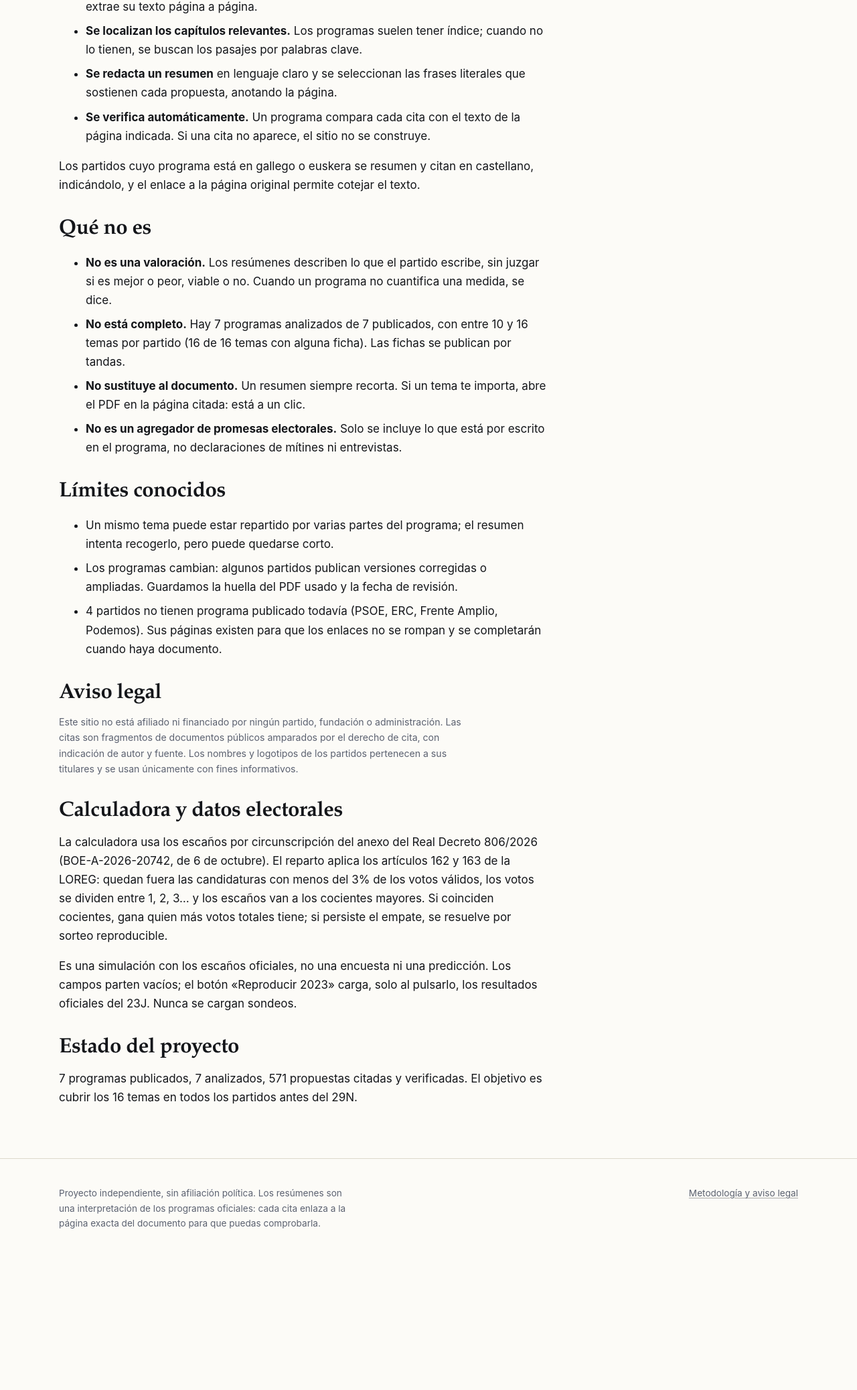
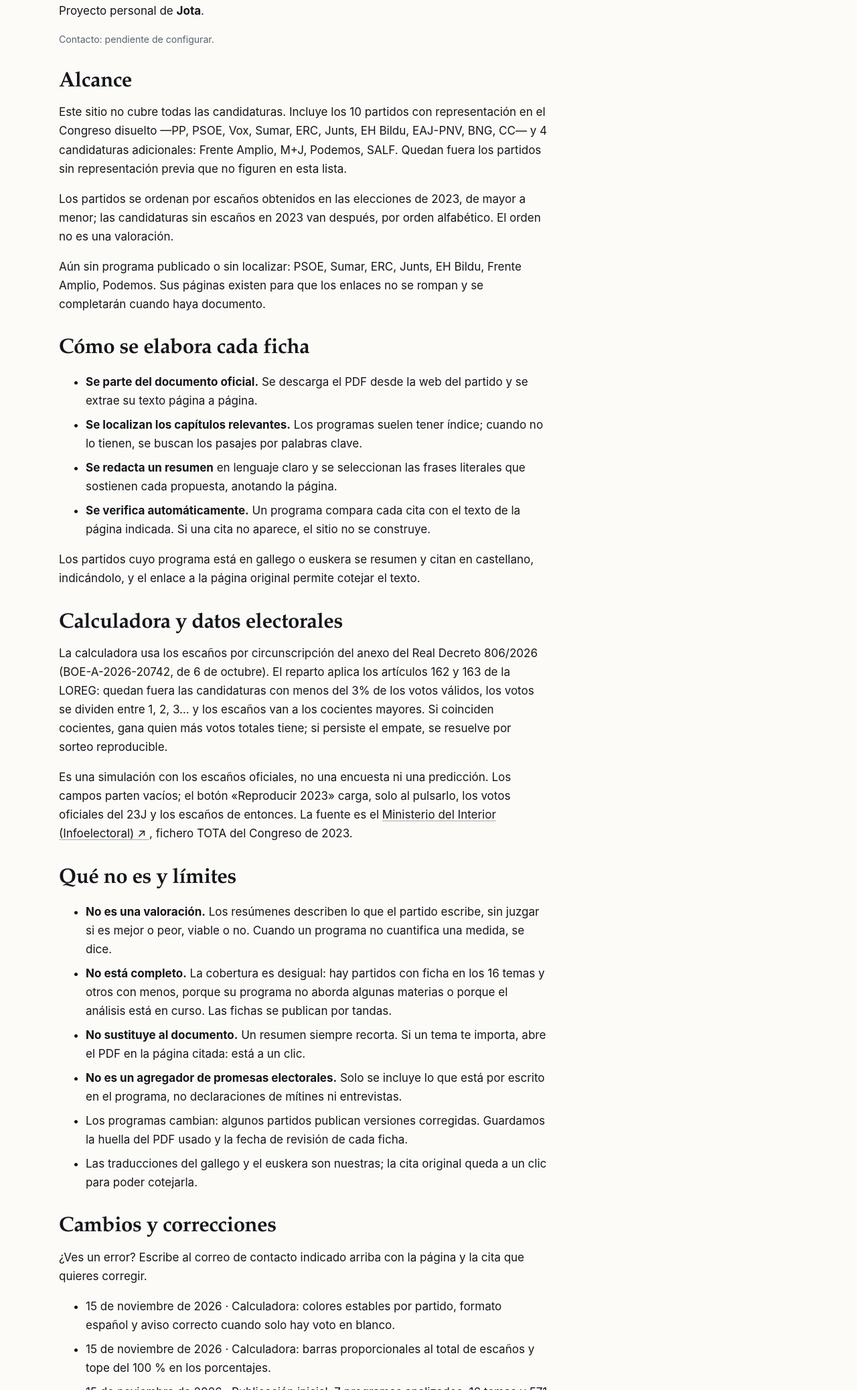
Before and after one commit to Jotis86/Elecciones_29N, an Astro site: page /sobre in a window 1280 px wide. Shown: the part 725-2800 px from the top of the page at 67% size. Before the commit the page ends 2619 px from the top, so only its background shows below. Built offline with nearby package versions, Linux system fonts and the light colour scheme; Astro itself is replaced by a stand-in of ours.

Commit message:
Metodología: autor, alcance, orden por escaños, privacidad y correcciones
- data/sitio.json con autor (Jota), fecha de actualización y registro de
  cambios; el pie muestra autor y fecha
- Sumar, Junts y EH Bildu se añaden como pendientes y el orden de partidos
  pasa a ser por escaños de 2023 (luego los que no tuvieron, por siglas)
- «Sobre» reescrita: quién lo hace, alcance con criterio explícito, qué no es,
  calculadora con fuente Infelectoral, correcciones, privacidad y aviso legal
  con responsable
- Se eliminan el recuento duplicado y la mención redundante a la financiación
- Validador: comprueba autor, fecha, contacto y correcciones de sitio.json

```diff
--- a/data/partidos.json
+++ b/data/partidos.json
@@ -7,6 +7,7 @@
     "programa": "La Reconstrucción Nacional",
     "estado": "disponible",
     "ambito": "Estatal",
+    "escanos2023": 137,
     "pdf": "pp.pdf",
     "pdf_oficial": "https://www.pp.es/wp-content/uploads/2026/11/LA-RECONSTRUCCION-NACIONAL.pdf",
     "pdf_archivado": null,
@@ -22,6 +23,7 @@
     "programa": null,
     "estado": "pendiente",
     "ambito": "Estatal",
+    "escanos2023": 121,
     "pdf": null,
     "pdf_oficial": null,
     "pdf_archivado": null,
@@ -37,6 +39,7 @@
     "programa": "Es sentido común",
     "estado": "disponible",
     "ambito": "Estatal",
+    "escanos2023": 33,
     "pdf": "vox.pdf",
     "pdf_oficial": "https://www.voxespana.es/wp-content/uploads/2026/11/Programa-completo-A5-1.pdf",
     "pdf_archivado": null,
@@ -45,34 +48,20 @@
     "notas": "Pendiente de confirmar que el PDF oficial es la versión completa."
   },
   {
-    "slug": "salf",
-    "siglas": "SALF",
-    "nombre": "Se Acabó La Fiesta",
-    "color": "#1B1B1B",
-    "programa": "Contrato electoral",
-    "estado": "disponible",
+    "slug": "sumar",
+    "siglas": "Sumar",
+    "nombre": "Sumar",
+    "color": "#E51C55",
+    "programa": null,
+    "estado": "pendiente",
     "ambito": "Estatal",
-    "pdf": "salf.pdf",
-    "pdf_oficial": "https://www.seacabolafiesta.com/SALF_Contrato_Electoral_29N.pdf",
+    "escanos2023": 31,
+    "pdf": null,
+    "pdf_oficial": null,
     "pdf_archivado": null,
-    "publicado": "2026-11-13",
-    "descargado": "2026-11-15",
-    "notas": "En FUENTES.md figura como «La ilusión de un país»; el documento se titula «Contrato electoral»."
-  },
-  {
-    "slug": "pumj",
-    "siglas": "M+J",
-    "nombre": "Por Un Mundo Más Justo",
-    "color": "#2A9D8F",
-    "programa": "Si no es justo, cámbialo",
-    "estado": "disponible",
-    "ambito": "Estatal",
-    "pdf": "por un mundo mas justo.pdf",
-    "pdf_oficial": "https://www.porunmundomasjusto.es/wp-content/uploads/2026/11/Castellano.pdf",
-    "pdf_archivado": null,
-    "publicado": "2026-11-12",
-    "descargado": "2026-11-15",
-    "notas": null
+    "publicado": null,
+    "descargado": null,
+    "notas": "Sin programa publicado en la fecha de revisión."
   },
   {
     "slug": "erc",
@@ -82,12 +71,45 @@
     "programa": "Programa electoral Congrés 2026",
     "estado": "pendiente",
     "ambito": "Cataluña",
+    "escanos2023": 7,
     "pdf": null,
     "pdf_oficial": null,
     "pdf_archivado": null,
     "publicado": null,
     "descargado": null,
     "notas": "Programa anunciado; PDF no localizado en la web del partido."
+  },
+  {
+    "slug": "junts",
+    "siglas": "Junts",
+    "nombre": "Junts per Catalunya",
+    "color": "#00A3A3",
+    "programa": null,
+    "estado": "pendiente",
+    "ambito": "Cataluña",
+    "escanos2023": 7,
+    "pdf": null,
+    "pdf_oficial": null,
+    "pdf_archivado": null,
+    "publicado": null,
+    "descargado": null,
+    "notas": "Sin programa publicado en la fecha de revisión."
+  },
+  {
+    "slug": "eh-bildu",
+    "siglas": "EH Bildu",
+    "nombre": "Euskal Herria Bildu",
+    "color": "#7AC143",
+    "programa": null,
+    "estado": "pendiente",
+    "ambito": "País Vasco",
+    "escanos2023": 6,
+    "pdf": null,
+    "pdf_oficial": null,
+    "pdf_archivado": null,
+    "publicado": null,
+    "descargado": null,
+    "notas": "Sin programa publicado en la fecha de revisión."
   },
   {
     "slug": "pnv",
@@ -97,12 +119,13 @@
     "programa": "Euskadi zaindu",
     "estado": "disponible",
     "ambito": "País Vasco",
+    "escanos2023": 5,
     "pdf": "pnv.pdf",
     "pdf_oficial": "https://www.eaj-pnv.eus/eu/adjuntos-agiriak/21765/pdf/hauteskunde-programa-a29",
     "pdf_archivado": null,
     "publicado": "2026-11-04",
     "descargado": "2026-11-15",
-    "notas": "Documento bilingüe en euskera y castellano."
+    "notas": "Documento en euskera."
   },
   {
     "slug": "bng",
@@ -112,6 +135,7 @@
     "programa": "Xerais 2026",
     "estado": "disponible",
     "ambito": "Galicia",
+    "escanos2023": 1,
     "pdf": "bng.pdf",
     "pdf_oficial": "https://www.bng.gal/media/bnggaliza/files/2026/11/12/26_bng_xerais_documentos_programa_electoral.pdf",
     "pdf_archivado": null,
@@ -127,6 +151,7 @@
     "programa": "Defiende Canarias",
     "estado": "disponible",
     "ambito": "Canarias",
+    "escanos2023": 1,
     "pdf": "canaria.pdf",
     "pdf_oficial": "https://coalicioncanaria.org/wp-content/uploads/2026/11/CCA-26-Programa_Electoral-29NOV.pdf",
     "pdf_archivado": null,
@@ -142,12 +167,29 @@
     "programa": null,
     "estado": "pendiente",
     "ambito": "Estatal",
+    "escanos2023": 0,
     "pdf": null,
     "pdf_oficial": null,
     "pdf_archivado": null,
     "publicado": null,
     "descargado": null,
     "notas": "Sin programa publicado."
+  },
+  {
+    "slug": "pumj",
+    "siglas": "M+J",
+    "nombre": "Por Un Mundo Más Justo",
+    "color": "#2A9D8F",
+    "programa": "Si no es justo, cámbialo",
+    "estado": "disponible",
+    "ambito": "Estatal",
+    "escanos2023": 0,
+    "pdf": "por un mundo mas justo.pdf",
+    "pdf_oficial": "https://www.porunmundomasjusto.es/wp-content/uploads/2026/11/Castellano.pdf",
+    "pdf_archivado": null,
+    "publicado": "2026-11-12",
+    "descargado": "2026-11-15",
+    "notas": null
   },
   {
     "slug": "podemos",
@@ -157,11 +199,28 @@
     "programa": null,
     "estado": "pendiente",
     "ambito": "Estatal",
+    "escanos2023": 0,
     "pdf": null,
     "pdf_oficial": null,
     "pdf_archivado": null,
     "publicado": null,
     "descargado": null,
-    "notas": "Sin programa publicado."
+    "notas": "En 2023 concurrió dentro de Sumar; se contabiliza como candidatura propia."
+  },
+  {
+    "slug": "salf",
+    "siglas": "SALF",
+    "nombre": "Se Acabó La Fiesta",
+    "color": "#1B1B1B",
+    "programa": "Contrato electoral",
+    "estado": "disponible",
+    "ambito": "Estatal",
+    "escanos2023": 0,
+    "pdf": "salf.pdf",
+    "pdf_oficial": "https://www.seacabolafiesta.com/SALF_Contrato_Electoral_29N.pdf",
+    "pdf_archivado": null,
+    "publicado": "2026-11-13",
+    "descargado": "2026-11-15",
+    "notas": "En FUENTES.md figura como «La ilusión de un país»; el documento se titula «Contrato electoral»."
   }
 ]
--- /dev/null
+++ b/data/sitio.json
@@ -0,0 +1,19 @@
+{
+  "autor": "Jota",
+  "contacto": null,
+  "actualizado": "2026-11-15",
+  "correcciones": [
+    {
+      "fecha": "2026-11-15",
+      "texto": "Publicación inicial: 7 programas analizados, 16 temas y 571 propuestas citadas."
+    },
+    {
+      "fecha": "2026-11-15",
+      "texto": "Calculadora: barras proporcionales al total de escaños y tope del 100 % en los porcentajes."
+    },
+    {
+      "fecha": "2026-11-15",
+      "texto": "Calculadora: colores estables por partido, formato español y aviso correcto cuando solo hay voto en blanco."
+    }
+  ]
+}
--- a/src/layouts/Base.astro
+++ b/src/layouts/Base.astro
@@ -1,5 +1,6 @@
 ---
 import '../styles/global.css';
+import { sitio, formatearFecha } from '../lib/datos';
 
 interface Props {
   titulo?: string;
@@ -55,12 +56,13 @@ const activo = (href: string) =>
     <footer class="pie">
       <div class="wrap">
         <p>
-          Proyecto independiente, sin afiliación política. Los resúmenes son una
-          interpretación de los programas oficiales: cada cita enlaza a la página
-          exacta del documento para que puedas comprobarla.
+          Proyecto personal de <strong>{sitio.autor}</strong>, independiente y sin
+          afiliación política. Los resúmenes son una interpretación de los
+          programas oficiales: cada cita enlaza a la página exacta del documento.
         </p>
         <p>
-          <a href="/sobre">Metodología y aviso legal</a>
+          <a href="/sobre">Metodología y aviso legal</a><br />
+          Última actualización: {formatearFecha(sitio.actualizado)}
         </p>
       </div>
     </footer>
--- a/src/lib/datos.ts
+++ b/src/lib/datos.ts
@@ -12,6 +12,8 @@ export interface Partido {
   programa: string | null;
   estado: 'disponible' | 'pendiente';
   ambito: string;
+  /** Escaños en el Congreso salido del 23J; las candidaturas nuevas tienen 0. */
+  escanos2023?: number;
   pdf: string | null;
   pdf_oficial: string | null;
   pdf_archivado: string | null;
@@ -55,7 +57,24 @@ export const NOMBRE_IDIOMA: Record<string, string> = {
   eu: 'euskera',
 };
 
-export const partidos = leer<Partido[]>('data/partidos.json');
+export interface Sitio {
+  autor: string;
+  contacto: string | null;
+  actualizado: string;
+  correcciones: { fecha: string; texto: string }[];
+}
+
+export const sitio = leer<Sitio>('data/sitio.json');
+
+/**
+ * Orden público de los partidos: escaños en 2023, de mayor a menor.
+ * Las candidaturas nuevas (0 escaños) van después, por orden alfabético.
+ */
+export const partidos = leer<Partido[]>('data/partidos.json').sort(
+  (a, b) =>
+    (b.escanos2023 ?? 0) - (a.escanos2023 ?? 0) ||
+    a.siglas.localeCompare(b.siglas, 'es'),
+);
 export const temas = leer<Tema[]>('data/temas.json');
 
 const dirFichas = join(RAIZ, 'data/propuestas');
--- a/src/pages/sobre.astro
+++ b/src/pages/sobre.astro
@@ -1,22 +1,35 @@
 ---
 import Base from '../layouts/Base.astro';
-import { partidos, temas, fichas, totalPropuestas, partidosDisponibles, partidosPendientes } from '../lib/datos';
+import {
+  partidos,
+  temas,
+  fichas,
+  totalPropuestas,
+  partidosDisponibles,
+  partidosPendientes,
+  sitio,
+  formatearFecha,
+} from '../lib/datos';
 
-const temasCubiertos = new Set(fichas.flatMap((f) => Object.keys(f.temas))).size;
-const porPartido = fichas.map((f) => Object.keys(f.temas).length);
+const conRepresentacion = partidos.filter((p) => (p.escanos2023 ?? 0) > 0);
+const nuevas = partidos.filter((p) => !p.escanos2023);
+const correcciones = [...sitio.correcciones].reverse();
 ---
 
 <Base
   titulo="Metodología"
-  descripcion="Cómo se elaboran los resúmenes, cómo se verifican las citas y cuáles son los límites de este proyecto."
+  descripcion="Cómo se elaboran los resúmenes, cómo se verifican las citas, qué partidos cubre el sitio y cuáles son sus límites."
 >
   <header class="pagina-cabecera">
     <div class="wrap">
       <p class="kicker">Sobre este sitio</p>
       <h1>Metodología y aviso legal</h1>
       <p class="entradilla">
-        Un proyecto para leer los programas electorales sin tener que leer 400
-        páginas, pero pudiendo comprobar cada afirmación en su origen.
+        Un proyecto para leer los programas electorales sin tener que leer más de
+        400 páginas, pero pudiendo comprobar cada afirmación en su origen.
+      </p>
+      <p class="datos-partido">
+        <span>Última actualización: <b>{formatearFecha(sitio.actualizado)}</b></span>
       </p>
     </div>
   </header>
@@ -28,9 +41,46 @@ const porPartido = fichas.map((f) => Object.keys(f.temas).length);
         <p>
           Una web informativa e independiente sobre las elecciones generales del
           29 de noviembre de 2026. Reúne los programas que publican los partidos y
-          los organiza por temas para que se puedan comparar. No hay publicidad,
-          ni trackers, ni financiación de partidos.
+          los organiza por temas para que se puedan comparar. No hay publicidad.
         </p>
+
+        <h2>Quién lo hace</h2>
+        <p>Proyecto personal de <strong>{sitio.autor}</strong>.</p>
+        {
+          sitio.contacto ? (
+            <p>
+              Contacto:{' '}
+              <a href={`mailto:${sitio.contacto}`}>{sitio.contacto}</a>
+            </p>
+          ) : (
+            <p class="aviso-legal">Contacto: pendiente de configurar.</p>
+          )
+        }
+
+        <h2>Alcance</h2>
+        <p>
+          Este sitio no cubre todas las candidaturas. Incluye los{' '}
+          {conRepresentacion.length} partidos con representación en el Congreso
+          disuelto —{conRepresentacion.map((p) => p.siglas).join(', ')}— y{' '}
+          {nuevas.length} candidaturas adicionales:{' '}
+          {nuevas.map((p) => p.siglas).join(', ')}. Quedan fuera los partidos sin
+          representación previa que no figuren en esta lista.
+        </p>
+        <p>
+          Los partidos se ordenan por escaños obtenidos en las elecciones de 2023,
+          de mayor a menor; las candidaturas sin escaños en 2023 van después, por
+          orden alfabético. El orden no es una valoración.
+        </p>
+        {
+          partidosPendientes.length > 0 && (
+            <p>
+              Aún sin programa publicado o sin localizar:{' '}
+              {partidosPendientes.map((p) => p.siglas).join(', ')}. Sus páginas
+              existen para que los enlaces no se rompan y se completarán cuando haya
+              documento.
+            </p>
+          )
+        }
 
         <h2>Cómo se elabora cada ficha</h2>
         <ul>
@@ -59,60 +109,6 @@ const porPartido = fichas.map((f) => Object.keys(f.temas).length);
           cotejar el texto.
         </p>
 
-        <h2>Qué no es</h2>
-        <ul>
-          <li>
-            <strong>No es una valoración.</strong> Los resúmenes describen lo que
-            el partido escribe, sin juzgar si es mejor o peor, viable o no. Cuando
-            un programa no cuantifica una medida, se dice.
-          </li>
-          <li>
-            <strong>No está completo.</strong> Hay {fichas.length} programas
-            analizados de {partidosDisponibles.length} publicados, con{' '}
-            {Math.min(...porPartido) === Math.max(...porPartido)
-              ? `${porPartido[0]} temas por partido`
-              : `entre ${Math.min(...porPartido)} y ${Math.max(...porPartido)} temas por partido`}{' '}
-            ({temasCubiertos} de {temas.length} temas con alguna ficha). Las fichas
-            se publican por tandas.
-          </li>
-          <li>
-            <strong>No sustituye al documento.</strong> Un resumen siempre recorta.
-            Si un tema te importa, abre el PDF en la página citada: está a un clic.
-          </li>
-          <li>
-            <strong>No es un agregador de promesas electorales.</strong> Solo se
-            incluye lo que está por escrito en el programa, no declaraciones de
-            mítines ni entrevistas.
-          </li>
-        </ul>
-
-        <h2>Límites conocidos</h2>
-        <ul>
-          <li>
-            Un mismo tema puede estar repartido por varias partes del programa; el
-            resumen intenta recogerlo, pero puede quedarse corto.
-          </li>
-          <li>
-            Los programas cambian: algunos partidos publican versiones corregidas o
-            ampliadas. Guardamos la huella del PDF usado y la fecha de revisión.
-          </li>
-          <li>
-            {partidosPendientes.length} partidos no tienen programa publicado
-            todavía ({partidosPendientes.map((p) => p.siglas).join(', ')}). Sus
-            páginas existen para que los enlaces no se rompan y se completarán
-            cuando haya documento.
-          </li>
-        </ul>
-
-        <h2>Aviso legal</h2>
-        <p class="aviso-legal">
-          Este sitio no está afiliado ni financiado por ningún partido, fundación
-          o administración. Las citas son fragmentos de documentos públicos
-          amparados por el derecho de cita, con indicación de autor y fuente. Los
-          nombres y logotipos de los partidos pertenecen a sus titulares y se usan
-          únicamente con fines informativos.
-        </p>
-
         <h2>Calculadora y datos electorales</h2>
         <p>
           La calculadora usa los escaños por circunscripción del anexo del
@@ -126,16 +122,93 @@ const porPartido = fichas.map((f) => Object.keys(f.temas).length);
         <p>
           Es una simulación con los escaños oficiales, no una encuesta ni una
           predicción. Los campos parten vacíos; el botón «Reproducir 2023»
-          carga, solo al pulsarlo, los resultados oficiales del 23J. Nunca se
-          cargan sondeos.
+          carga, solo al pulsarlo, los votos oficiales del 23J y los escaños de
+          entonces. La fuente es el{' '}
+          <a
+            href="https://infoelectoral.interior.gob.es/"
+            target="_blank"
+            rel="noopener noreferrer"
+          >
+            Ministerio del Interior (Infoelectoral) ↗
+          </a>, fichero TOTA del Congreso de 2023.
+        </p>
+
+        <h2>Qué no es y límites</h2>
+        <ul>
+          <li>
+            <strong>No es una valoración.</strong> Los resúmenes describen lo que
+            el partido escribe, sin juzgar si es mejor o peor, viable o no. Cuando
+            un programa no cuantifica una medida, se dice.
+          </li>
+          <li>
+            <strong>No está completo.</strong> La cobertura es desigual: hay
+            partidos con ficha en los 16 temas y otros con menos, porque su
+            programa no aborda algunas materias o porque el análisis está en
+            curso. Las fichas se publican por tandas.
+          </li>
+          <li>
+            <strong>No sustituye al documento.</strong> Un resumen siempre recorta.
+            Si un tema te importa, abre el PDF en la página citada: está a un clic.
+          </li>
+          <li>
+            <strong>No es un agregador de promesas electorales.</strong> Solo se
+            incluye lo que está por escrito en el programa, no declaraciones de
+            mítines ni entrevistas.
+          </li>
+          <li>
+            Los programas cambian: algunos partidos publican versiones corregidas.
+            Guardamos la huella del PDF usado y la fecha de revisión de cada ficha.
+          </li>
+          <li>
+            Las traducciones del gallego y el euskera son nuestras; la cita
+            original queda a un clic para poder cotejarla.
+          </li>
+        </ul>
+
+        <h2>Cambios y correcciones</h2>
+        <p>
+          ¿Ves un error? Escribe al correo de contacto indicado arriba con la
+          página y la cita que quieres corregir.
+        </p>
+        {
+          correcciones.length > 0 ? (
+            <ul>
+              {correcciones.map((c) => (
+                <li>
+                  <time datetime={c.fecha}>{formatearFecha(c.fecha)}</time> ·{' '}
+                  {c.texto}
+                </li>
+              ))}
+            </ul>
+          ) : (
+            <p class="aviso-legal">Sin correcciones registradas.</p>
+          )
+        }
+
+        <h2>Privacidad</h2>
+        <p>
+          No usamos cookies, analítica ni rastreadores, y no hay formularios ni
+          cuentas. El alojamiento puede registrar direcciones IP en sus registros
+          de seguridad; no se usan para perfilado. Si escribes al correo de
+          contacto, el mensaje se usa solo para responderte.
+        </p>
+
+        <h2>Aviso legal</h2>
+        <p class="aviso-legal">
+          Responsable: {sitio.autor}. Este sitio no está afiliado ni financiado
+          por ningún partido, fundación o administración. Las citas son fragmentos
+          de documentos públicos amparados por el derecho de cita, con indicación
+          de autor y fuente. Los nombres y logotipos de los partidos pertenecen a
+          sus titulares y se usan únicamente con fines informativos.
         </p>
 
         <h2>Estado del proyecto</h2>
         <p>
-          {partidosDisponibles.length} programas publicados, {fichas.length}
-          analizados, {totalPropuestas} propuestas citadas y verificadas. El
-          objetivo es cubrir los {temas.length} temas en todos los partidos antes
-          del 29N.
+          {partidosDisponibles.length} programas publicados y analizados;{' '}
+          {partidosPendientes.length} partidos aún sin programa.{' '}
+          {totalPropuestas} propuestas citadas y verificadas en {temas.length}{' '}
+          temas. El objetivo es incorporar los partidos que publiquen programa y
+          mantener las fichas al día.
         </p>
       </div>
     </div>
```
Also changed, not shown: scripts/validar.mjs (+39 -0 lines), README.md.
